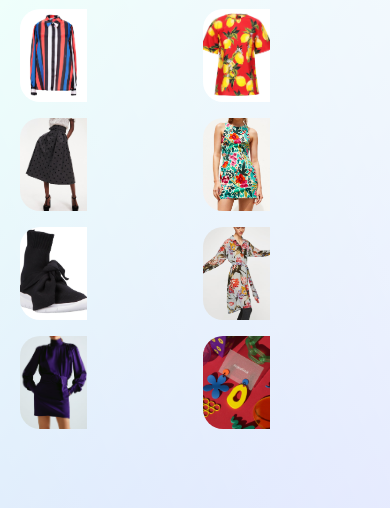
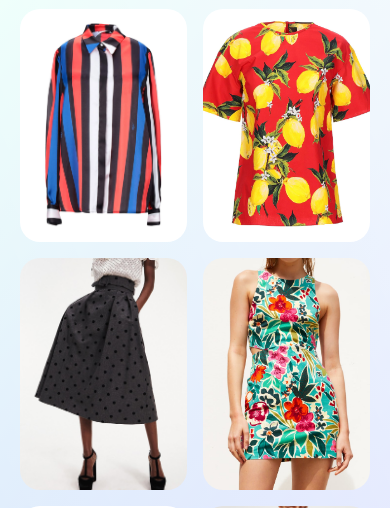
Before and after one commit to lordpanda/closetdb, a plain HTML site: page index.html in a window 390 px wide. Shown: the part 336-844 px from the top of the page. Drawn offline with Linux system fonts and the light colour scheme.

Commit message:
Update style.css

```diff
--- a/css/style.css
+++ b/css/style.css
@@ -463,7 +463,10 @@ h1 {
     .grid_item {
         border-radius: 20px;
     }
-    .grid_item img, a {
+    .grid_item a {
+        justify-self: flex-start;
+    }
+    .grid_item img {
         /* 이걸로 ios 해결함 */
         justify-self: flex-start;
         flex: 0 0 40%;
```
